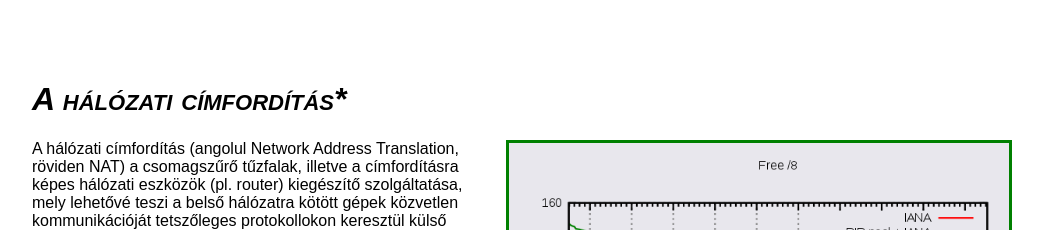
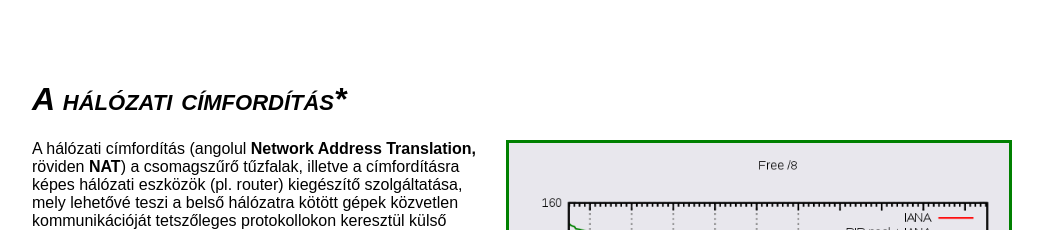
Before and after one commit to Karesz08/cimforditas, a plain HTML site: page index.html in a window 1280 px wide. Shown: the top 230 px of the page, without its empty margins (118-1161 px from the left). Drawn offline with Linux system fonts and the light colour scheme.

Commit message:
8. feladat

```diff
--- a/index.html
+++ b/index.html
@@ -14,7 +14,7 @@
     <p class="imgtitle">Az IPv4 címek fogyása</p></div>
 
 
-    A hálózati címfordítás (angolul Network Address Translation, röviden NAT) a csomagszűrő tűzfalak, illetve a
+    A hálózati címfordítás (angolul <b>Network Address Translation,</b> röviden <b>NAT</b>) a csomagszűrő tűzfalak, illetve a
     címfordításra képes hálózati eszközök (pl. router) kiegészítő szolgáltatása, mely lehetővé teszi a belső hálózatra
     kötött gépek közvetlen kommunikációját tetszőleges protokollokon keresztül külső gépekkel anélkül, hogy azoknak
     saját nyilvános IP-címmel kellene rendelkezniük. Címfordításra akár egyetlen számítógép is képes, így valósítható
```
